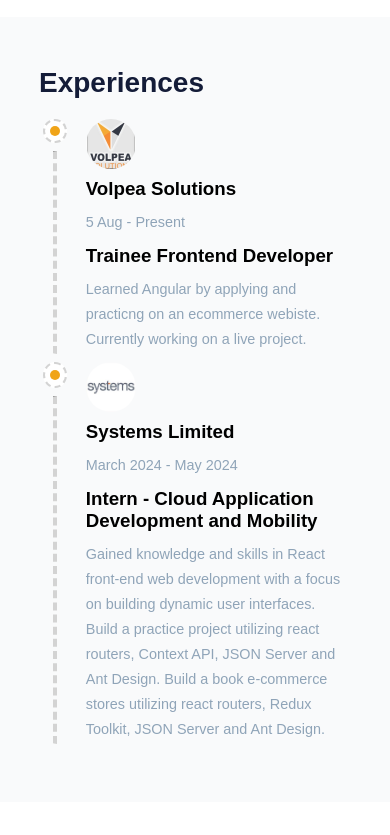
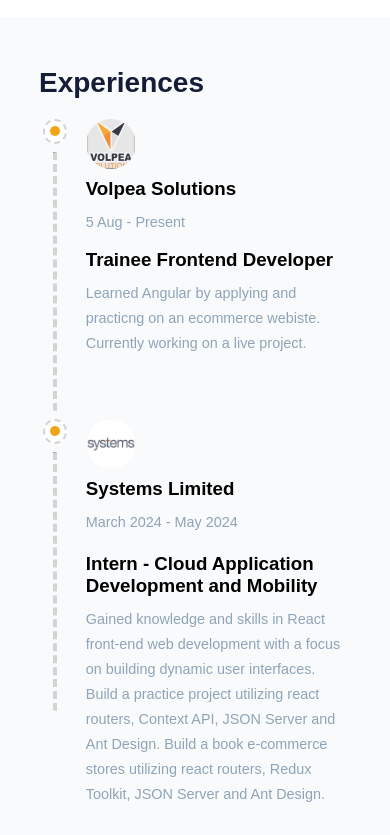
Before and after one commit to Syed-Ali-Jawad/syed-ali-jawad.github.io, a React (Vite) app: page / in a window 390 px wide. Shown: the part 2309-3144 px from the top of the page. Built offline with nearby package versions, Linux system fonts and the light colour scheme; a web font is replaced by a local one.

Commit message:
experince css adjustment

```diff
--- a/src/App.css
+++ b/src/App.css
@@ -177,10 +177,10 @@ p {
 }
 .experience-div h3 {
   font-family: sans-serif;
-  margin:2% 0
+  margin: 2% 0;
 }
-.experience-div p{
-  margin:10px 0
+.experience-div p {
+  margin: 10px 0;
 }
 .about-me {
   padding-top: 70px;
@@ -236,6 +236,33 @@ p {
 .skill-card:hover .skill-card-logo {
   background-color: #f0a418;
   transition: background-color 500ms linear;
+}
+.responsibilities {
+  text-align: right;
+}
+.responsibilities h3 {
+  text-align: end;
+}
+.responsibilities p {
+  text-align: right;
+}
+.company {
+  text-align: left;
+}
+.reversed {
+  direction: rtl;
+}
+.reversed .responsibilities {
+  text-align: left;
+}
+.reversed .responsibilities h3 {
+  text-align: end;
+}
+.reversed .responsibilities p {
+  text-align: left;
+}
+.reversed .company {
+  text-align: right;
 }
 @keyframes icon-rotation {
   0% {
@@ -296,7 +323,7 @@ p {
 .experience-div {
   display: grid;
   grid-template-columns: 1fr 5% 1fr;
-  height: 180px;
+  height: 100%;
   width: 80%;
   margin: auto;
 }
@@ -310,7 +337,7 @@ p {
   flex-direction: column;
   justify-content: center;
   align-items: center;
-  height: 100%;
+  height: 180px;
 }
 .vertical-line {
   border-right: 4px dashed lightgray;
@@ -521,6 +548,7 @@ a:hover {
     height: 100%;
     width: 80%;
     gap: 5%;
+    grid-template-rows: 110px 1fr;
   }
   .projects {
     margin-left: -5%;
@@ -633,4 +661,34 @@ a:hover {
     font-size: 0.9em;
     margin-top: 5%;
   }
+  .step {
+    grid-column: 1;
+    grid-row: 1/-1;
+    height: 300px;
+  }
+  .company {
+    grid-column: 2;
+    grid-row: 1;
+
+    text-align: left;
+  }
+  .responsibilities,
+  .reversed .responsibilities {
+    grid-column: 2;
+    grid-row: 2;
+    text-align: left;
+  }
+  .reversed {
+    direction: ltr;
+  }
+  .reversed .company,
+  .company {
+    text-align: left;
+  }
+  .reversed .responsibilities p,
+  .reversed .responsibilities h3,
+  .responsibilities p,
+  .responsibilities h3 {
+    text-align: left;
+  }
 }
--- a/src/Components/AddExperience.jsx
+++ b/src/Components/AddExperience.jsx
@@ -6,33 +6,11 @@ export default function AddExerience({
   description,
   id,
 }) {
-  if (window.innerWidth > 768) {
-    if (id % 2 !== 0) {
   return (
-        <div className="experience-div">
-          <div className="company" style={{ textAlign: "right" }}>
-            <img src={logo} />
-            <h3>{company}</h3>
-            <p>{periodServed}</p>
-          </div>
-          <div className="step">
-            <div className="outer-circle">
-              <div className="inner-circle"></div>
-            </div>
-            <hr className="vertical-line" />
-          </div>
-          <div className="responsibilities" style={{ textAlign: "left" }}>
-            <h3 style={{ textAlign: "start" }}>{positon}</h3>
-            <p style={{ textAlign: "left" }}>{description}</p>
-          </div>
-        </div>
-      );
-    } else {
-      return (
-        <div className="experience-div">
-          <div className="responsibilities" style={{ textAlign: "right" }}>
-            <h3 style={{ textAlign: "end" }}>{positon}</h3>
-            <p style={{ textAlign: "right" }}>{description}</p>
+    <div className={`experience-div ${id % 2 !== 0 ? "reversed" : ""}`}>
+      <div className="responsibilities" style={{}}>
+        <h3>{positon}</h3>
+        <p>{description}</p>
       </div>
       <div className="step">
         <div className="outer-circle">
@@ -41,7 +19,7 @@ export default function AddExerience({
         <hr className="vertical-line" />
       </div>
 
-          <div className="company" style={{ textAlign: "left" }}>
+      <div className="company">
         <img src={logo} />
         <h3>{company}</h3>
         <p>{periodServed}</p>
@@ -49,24 +27,3 @@ export default function AddExerience({
     </div>
   );
 }
-  } else {
-    return (
-      <div className="experience-div">
-        <div className="step">
-          <div className="outer-circle">
-            <div className="inner-circle"></div>
-          </div>
-          <hr className="vertical-line" />
-        </div>
-        <div className="company" style={{ textAlign: "left" }}>
-          <img src={logo} />
-          <h3>{company}</h3>
-          <p>{periodServed}</p>
-
-          <h3>{positon}</h3>
-          <p>{description}</p>
-        </div>
-      </div>
-    );
-  }
-}
```
Lines whose indentation alone changed are shown as unchanged.
